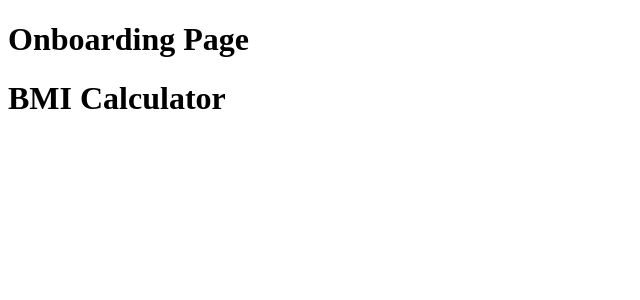
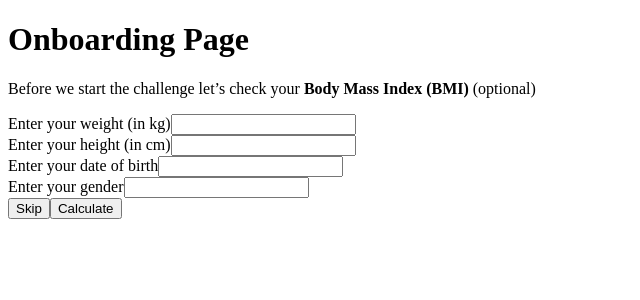
Before and after one commit to rahulbeyondcode/75-Hard-Tracker, a React (Vite) app in the folder frontend/: page /onboarding/bmi in a window 1280 px wide. Shown: the top 300 px of the page, without its empty margins (0-640 px from the left). Built offline with nearby package versions, Linux system fonts and the light colour scheme.

Commit message:
BMI Calculator form elements added

```diff
--- a/frontend/src/components/onboarding/BMICalculator/index.tsx
+++ b/frontend/src/components/onboarding/BMICalculator/index.tsx
@@ -1,7 +1,33 @@
 const BMICalculator = () => {
   return (
     <div>
-      <h1>BMI Calculator</h1>
+      <p>
+        Before we start the challenge let’s check your{" "}
+        <b>Body Mass Index (BMI)</b> (optional)
+      </p>
+
+      <div>
+        <label htmlFor="weight">Enter your weight (in kg)</label>
+        <input />
+      </div>
+
+      <div>
+        <label htmlFor="height">Enter your height (in cm)</label>
+        <input />
+      </div>
+
+      <div>
+        <label htmlFor="dob">Enter your date of birth</label>
+        <input />
+      </div>
+
+      <div>
+        <label htmlFor="gender">Enter your gender</label>
+        <input />
+      </div>
+
+      <button>Skip</button>
+      <button>Calculate</button>
     </div>
   );
 };
```
